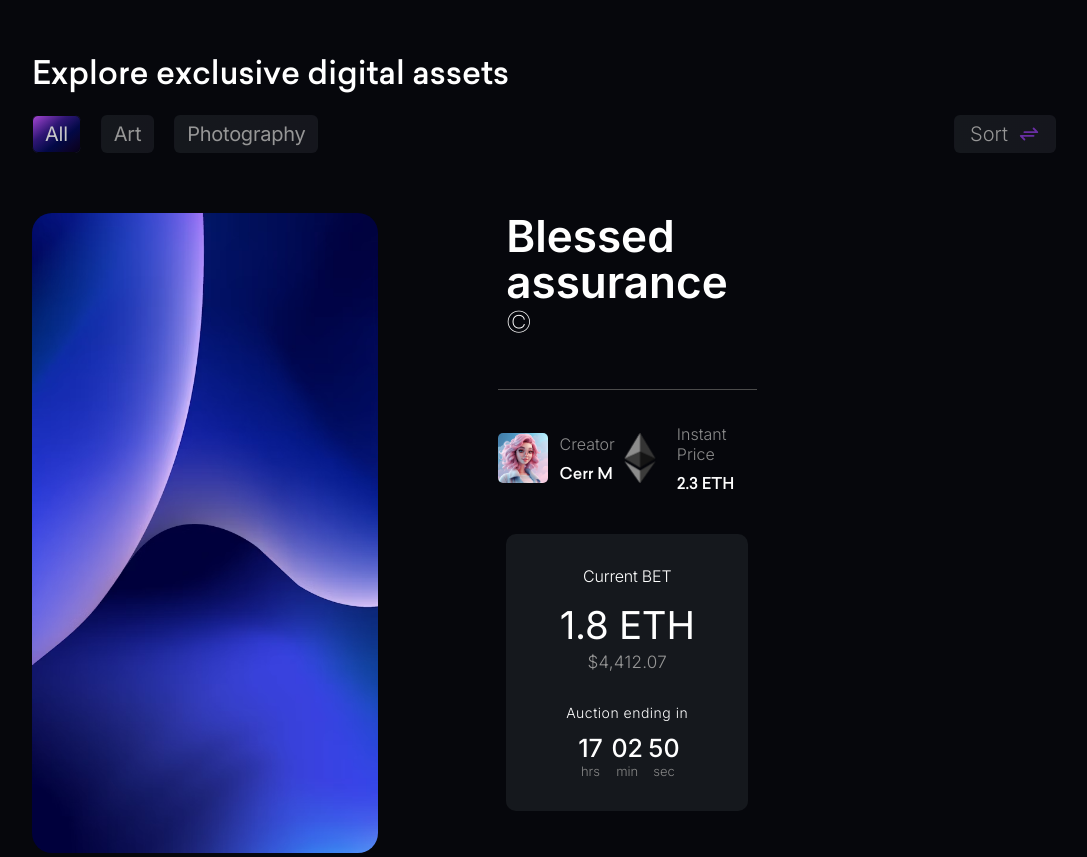
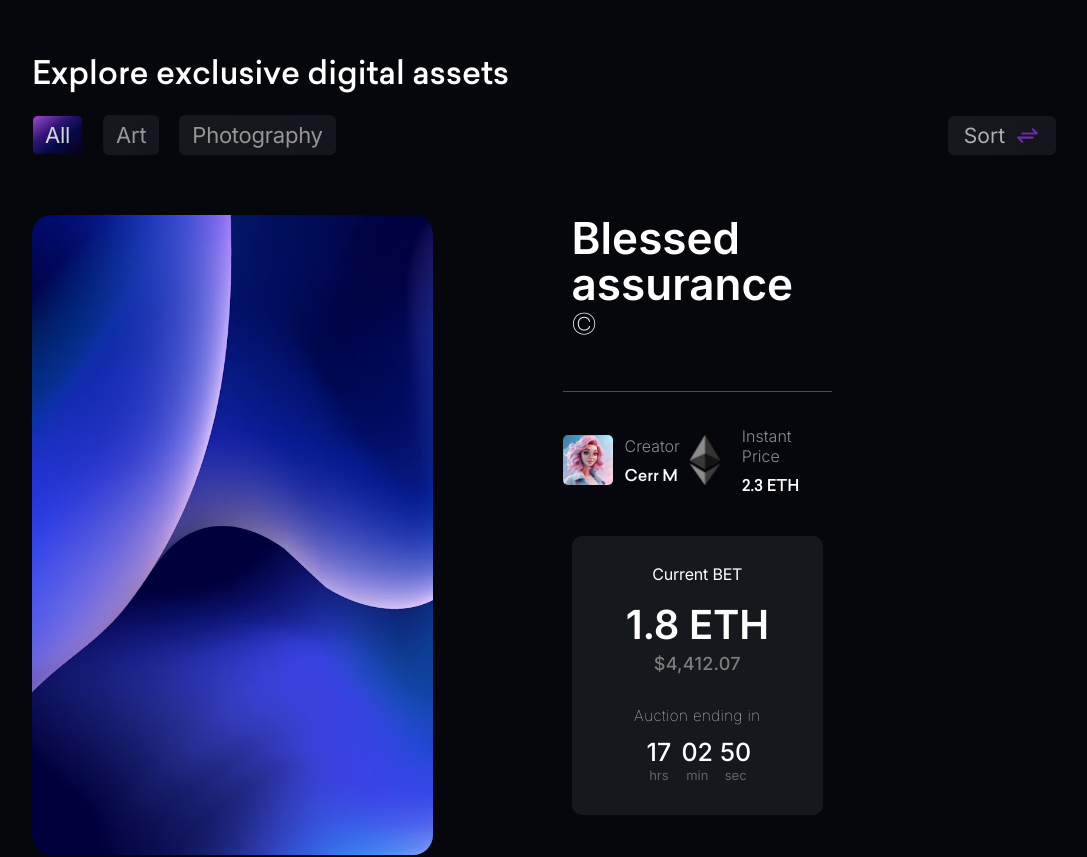
Before and after one commit to inspirer10/astra-nft, a Next.js app: page / in a window 1280 px wide. Shown: the part 720-1577 px from the top of the page, without its empty margins (96-1183 px from the left). Built offline with nearby package versions, Linux system fonts and the light colour scheme.

Commit message:
RWD - laptops

```diff
--- a/src/Components/PopularItem.js
+++ b/src/Components/PopularItem.js
@@ -44,7 +44,7 @@ function PopularItem() {
                             hours--;
                         } else {
                             clearInterval(countdown);
-                            return { hours: 0, minutes: 0, seconds: 0 }; // Zatrzymanie licznika
+                            return { hours: 0, minutes: 0, seconds: 0 }; //stop licznika
                         }
                     }
                 }
--- a/src/styles/popularItem.scss
+++ b/src/styles/popularItem.scss
@@ -15,7 +15,7 @@
                 font-family: "Inter", sans-serif;
                 outline: none;
                 border: 1px solid transparent;
-                font-size: 20px;
+                font-size: 22px;
                 font-weight: 400;
                 letter-spacing: -0.25px;
                 padding: 6px 12px;
@@ -27,14 +27,14 @@
                 cursor: pointer;
                 background-image: linear-gradient(90deg, #15181D, #15161d);
                 &:hover {
-                    color: rgb(200, 200, 200);
-                    border-color: rgb(175, 175, 175);
+                    color: rgb(215, 215, 215);
+                    border-color: rgb(100, 100, 100);
                 }
                 &.active {
                     background-color: #634FEC;
                     background-image: linear-gradient(to right bottom, #a647d2, #873abb, #692ea3, #4c228c, #2f1674, #201265, #100e55, #020846, #06073b, #09042f, #090224, #040019);
                     border-color: rgb(6, 7, 12);
-                    color: rgb(200, 200, 200);
+                    color: rgb(215, 215, 215);
                 }
             }
         }
@@ -42,12 +42,12 @@
             font-family: "Inter", sans-serif;
             outline: none;
             border: 1px solid transparent;
-            font-size: 20px;
-            font-weight: 300;
+            font-size: 21px;
+            font-weight: 400;
             padding: 6px 15px;
             border-radius: 6px;
             background-color: #15181D;
-            color: rgb(150, 150, 150);
+            color: rgb(175, 175, 175);
             transition: .17s ease-in-out;
             background-image: linear-gradient(90deg, #15181D, #15161d);
             display: flex;
@@ -55,13 +55,13 @@
             justify-content: center;
             cursor: pointer;
             .sort-icon {
-                font-size: 22px;
+                font-size: 25px;
                 margin-left: 10px;
                 color: #692ea3;
             }
             &:hover {
-                color: rgb(200, 200, 200);
-                border-color: rgb(175, 175, 175);
+                color: rgb(215, 215, 215);
+                border-color: rgb(125, 125, 125);
             }
         }
     }
@@ -74,7 +74,7 @@
         img {
             object-fit: cover;
             object-position: center;
-            width: 45%;
+            width: 47.5%;
             height: 80vh;
             border-radius: 20px;
         }
@@ -140,35 +140,35 @@
                 //backdrop-filter: blur(15px);
                 background-color: #15181D;
                 border-radius: 10px;
-                padding: 2rem 1rem;
+                padding: 1.75rem 1rem 2rem;
                 display: flex;
                 flex-direction: column;
                 align-items: center;
                 justify-content: center;
                 .current {
                     font-family: "Inter", sans-serif;
-                    font-weight: 300;
+                    font-weight: 400;
                     margin-bottom: 1rem;
                     letter-spacing: -0.2px;
                 }
                 h2 {
                     font-family: "Inter", sans-serif;
-                    font-size: 2.4rem;
-                    font-weight: 400;
+                    font-size: 2.5rem;
+                    font-weight: 600;
                     letter-spacing: -0.25px;
                 }
                 .price_subheading {
                     font-family: "Inter", sans-serif;
-                    font-size: 17px;
-                    font-weight: 300;
+                    font-size: 18px;
+                    font-weight: 500;
                     letter-spacing: 0.25px;
                     margin-top: 0.25rem;
-                    color: rgb(150, 150, 150);
+                    color: rgb(125, 125, 125);
                 }
                 .ending-info {
                     font-family: "Inter", sans-serif;
-                    font-size: 14px;
-                    font-weight: 300;
+                    font-size: 15px;
+                    font-weight: 100;
                     margin: 2rem 0 0rem;
                     letter-spacing: 0.5px;
                 }
@@ -192,8 +192,8 @@
                         .time {
                             font-family: "Inter", sans-serif;
                             font-size: 13px;
-                            font-weight: 300;
-                            color: rgb(135, 135, 135);
+                            font-weight: 400;
+                            color: rgb(100, 100, 100);
                         }
                     }
                 }
@@ -280,3 +280,12 @@ body.modal-open {
         }
     }
 }
+
+@media screen and (max-width: 1500px) {
+    .popularItem_section {
+        margin: 10vh auto 17.5vh;
+        .highlighted-item {
+            width: 82.5%;
+        }
+    }
+}
--- a/src/styles/productsShowcase.scss
+++ b/src/styles/productsShowcase.scss
@@ -109,3 +109,16 @@
         }
     }
 }
+
+@media screen and (max-width: 1500px) {
+    .productsShowcase-section {
+        margin: 10vh auto 15vh;
+        width: 92.5%;
+        article {
+            .card {
+                height: 62.5vh;
+                width: calc(87.5% / 4);
+            }
+        }
+    }
+}
```
